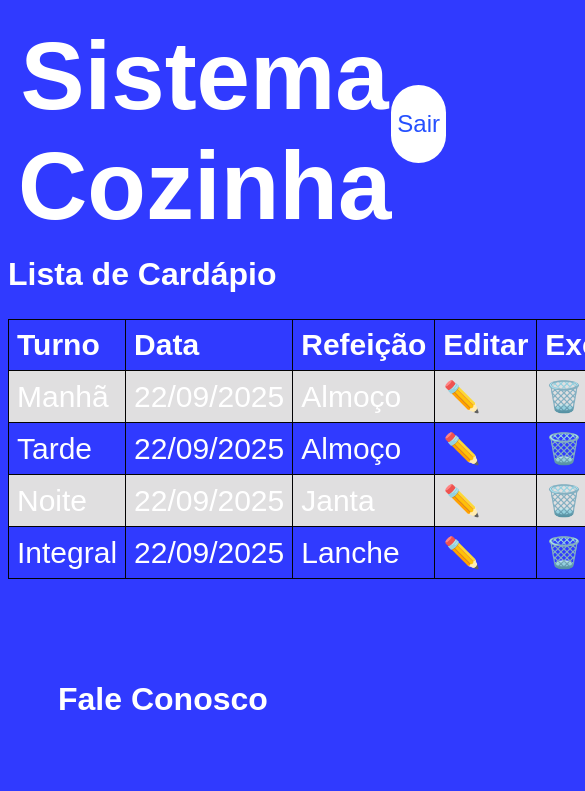
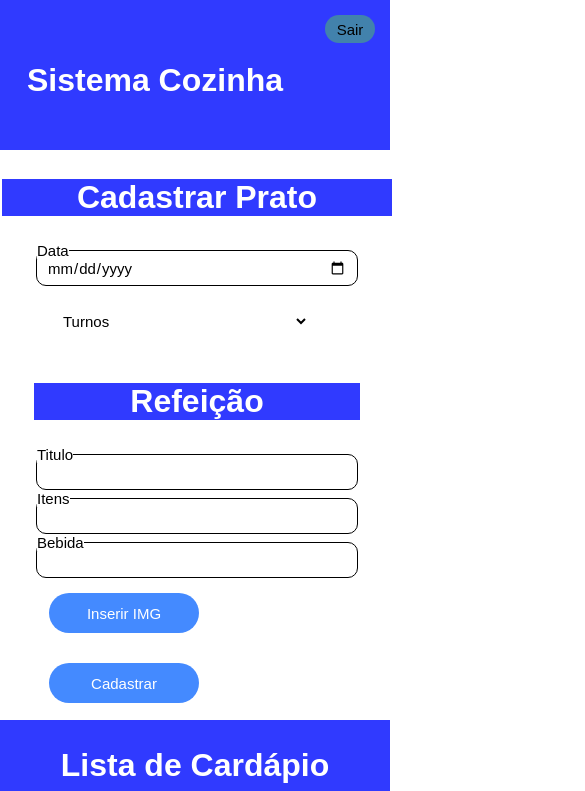
Before and after one commit to BrunnaGomes/cozinha-cardapio, a plain HTML site: page sistema.html in a window 390 px wide. Shown: the top 791 px of the page, 585 px wide, since content can reach past the window. Drawn offline with Linux system fonts and the light colour scheme; a web font is replaced by a local one.

Commit message:
CardápioCozinha

```diff
--- a/sistema.css
+++ b/sistema.css
@@ -6,14 +6,15 @@
 
 
 body {
-    background-color: #303AFF;
+    background-color: white;
+    padding: 0;
 }
 
 header {
     display: flex;
     justify-content: space-between;
     align-items: center;
-    padding: 20px 10px;
+    padding: 0px;
     height: 181px;
 }
 
@@ -50,6 +51,7 @@ h2 {
     color: white;
     font-size: 32px;
     font-family: "Inika", sans-serif;
+    text-align: center;
 }
 
 .conosco {
@@ -77,22 +79,29 @@ h2 {
 
 }
 
-select {
-    width: 417px;
-    height: 47px;
+select  {
+    border-radius: 8px;
+    border: 1px solid #000;
+    height: 40px;
+    width: 260px;
+    padding: 0 10px;
+    font-size: 26px;
+    font-family: "Inika", sans-serif;
     margin: 15px;
 }
 
 textarea {
-    width: 417px;
+    width: 200px;
     height: 47px;
     margin: 15px;
 }
 
 aside {
+    display: flex;
+    flex-direction: column;
     margin-left: 100px;
     margin-top: 20px;
-    padding: 20px;
+    padding: 0;
     font-family: "Inika", sans-serif;
     font-size: 26px;
     color: black;
@@ -118,14 +127,15 @@ h1 {
     color: #ffffff;
     margin: 0;
     font-family: "Inika", sans-serif;
-    margin-top: 25px;
+    margin-top: 10px;
+    padding: 0;
     text-align: center;
     background: #303AFF;
 }
 
 input {
     border-radius: 8px;
-    border: 1px solid #DADADA;
+    border: 1px solid #140d0d;
     height: 40px;
     width: 300px;
     margin-bottom: 10px;
@@ -135,13 +145,12 @@ input {
 }
 
 h1 {
+    background-color: #303AFF;
+    width: 100%;
+    color: white;
     font-size: 96px;
-    color: #ffffff;
-    margin: 0;
     font-family: "Inika", sans-serif;
-    margin-top: 25px;
     text-align: center;
-    background: #303AFF;
 }
 
 input {
@@ -162,9 +171,10 @@ button {
     height: 40px;
     width: 150px;
     margin-top: 10px;
+    margin: 15px;
     background: #448AFF;
     color: white;
-    font-size: 26px;
+    font-size: 15px;
     font-family: "Inika", sans-serif;
     cursor: pointer;
 }
@@ -178,3 +188,129 @@ table {
     background: #303AFF;
     padding: 40px;
 }
+
+aside fieldset {
+    border: 0;
+    border-radius: 10px;
+}
+
+aside legend {
+    display: none;
+}
+
+div.h2 {
+    padding: 0;
+}
+
+@media(max-width:768px) {
+    body{
+        background-color: white;
+        padding: 0;
+        margin: 0;
+        width: 100%;
+    }
+
+    header {
+        width: 100%;
+        height: 150px;
+        background-color: #303AFF;
+    }
+
+    header h1{
+        font-size: 32px;
+    }
+
+    header button {
+        width: 50px;
+        height: 28px;
+        color: black;
+        background-color: #4282AC;
+        font-size: 15px;
+        display: flex;
+        justify-content: center;
+        align-items: center;
+    }
+
+    header div {
+        display: flex;
+        align-self: flex-start;
+    }
+
+    main {
+        display: flex;
+        flex-direction: column-reverse;
+    }
+
+    aside {
+        display: flex;
+        justify-content: center;
+        align-items: center;
+        width: 100%;
+        padding: 0;
+        margin: 0;
+    }
+
+    h3 {
+        font-family: Inter;
+        font-weight: 400;
+        font-style: normal;
+        font-size: 36px;
+        background-color: #448AFF;
+        color: #303AFF;
+        margin: 0;
+
+    }
+
+    aside fieldset {
+        border: 1px solid black;
+        border-radius: 10px;
+    }
+
+    aside legend {
+        display: block;
+        color: black;
+        font-size: 15px;
+        padding: 0;
+        margin: 0;
+    }
+
+    input::placeholder,textarea::placeholder{
+        color: transparent;
+    }
+
+    .ocultar, select#turno, select#assunto{
+        background-color: transparent;
+        border: 0;
+        font-size: medium;
+    }
+
+    td {
+       border: 1px solid #020101;
+       padding: 0;
+       font-size: medium;
+       text-align: center;
+    }
+
+    th {
+        border: 1px solid #020101;
+        padding: 0;
+        font-size: medium;
+        text-align: center;
+    }
+
+    aside fieldset {
+        padding: 0;
+        width: 252px;
+        height: 42px;
+    }
+
+    input {
+        height:70%;
+        outline: none;
+    }
+
+    form, input#date, select#turno {
+        font-size: 15px;
+    }
+
+}
--- a/sistema.html
+++ b/sistema.html
@@ -29,9 +29,10 @@
 <body>
     <header>
 
-        <h1>Sistema Cozinha</h1><br><br>
-
-        <button id="sair">Sair</button><br><br>
+        <h1>Sistema Cozinha</h1>
+        <div>
+            <button id="sair">Sair</button>
+        </div>
 
     </header>
     <main>
@@ -92,8 +93,7 @@
 
 
                         </select><br>
-                        <textarea name="opiniao" id="opiniao" placeholder="Digite Aqui..."
-                           ></textarea>
+                        <textarea name="opiniao" id="opiniao" placeholder="Digite Aqui..."></textarea>
                     </div>
 
 
@@ -102,18 +102,19 @@
 
             </section>
         </div>
-        </div>
 
         <aside>
 
             <h2>Cadastrar Prato</h2>
-
-
-                <input type="date" id="date" placeholder="Data"><br>
+            <form action="">
+            <fieldset>
+                <legend>Data</legend>
+                <input type="date" id="date"  class="ocultar"><br>
                 </br>
+            </fieldset>
             <select name="turno" id="turno" placeholder="Turnos">
 
-                    <option value="" selected disabled>Turnos</option>
+                <option value="" class="ocultar" selected disabled>Turnos</option>
 
                 <option value="elogios">Manhã</option>
                 <option value="reclamacao">Tarde</option>
@@ -122,18 +123,32 @@
             </select>
             <h2>Refeição</h2>
 
+            <fieldset>
+                <legend>Titulo</legend>
+                <input type="text" id="title" placeholder="Titulo" class="ocultar"><br><br>
+            </fieldset>
 
-                    <input type="text" id="title" placeholder="Titulo"><br><br>
+            <fieldset>
+                <legend>Itens</legend>
+                <input type="text" id="itens" placeholder="Itens" class="ocultar"><br>
+                </br>
+            </fieldset>
 
-                    <input type="text" id="itens" placeholder="Itens"><br>
+            <fieldset>
+                <legend>Bebida</legend>
+                <input type="text" id="bebida" placeholder="Bebida" class="ocultar"><br>
                 </br>
-                    <input type="text" id="bebida" placeholder="Bebida"><br>
-                    </br>
+            </fieldset>
+
+
             <button id="inserir">Inserir IMG</button><br>
-                    </br>
+
+
             <button id="cadastrar">Cadastrar</button>
+            </form>
 
         </aside>
+
     </main>
 
 
--- a/style.css
+++ b/style.css
@@ -115,10 +115,35 @@ figure{
 }
 
 @media(max-width:768px) {
-    body {
-        background-color: #FFFFFF;
-        background-color: #303AFF;
-        font-family: "Inter", sans-serif;
-        background-color: #448AFF;
+    body,
+    main,
+    header,
+    footer {
+        display: flex;
+        justify-content: center;
+        flex-direction: column;
+        align-items: center;
+    }
+
+    fieldset,
+    input,
+    figure,
+    button {
+        width: 40vh;
+    }
+
+    h1 {
+        display: none;
+    }
+
+    h2 {
+        color: #303AFF;
+        font-size: 36px;
+        font-family: "Inter";
+        width: 390px;
+        height: 69px;
+        display: flex;
+        justify-content: center;
+        align-items: center;
     }
 }
```
Lines whose indentation alone changed are shown as unchanged.
